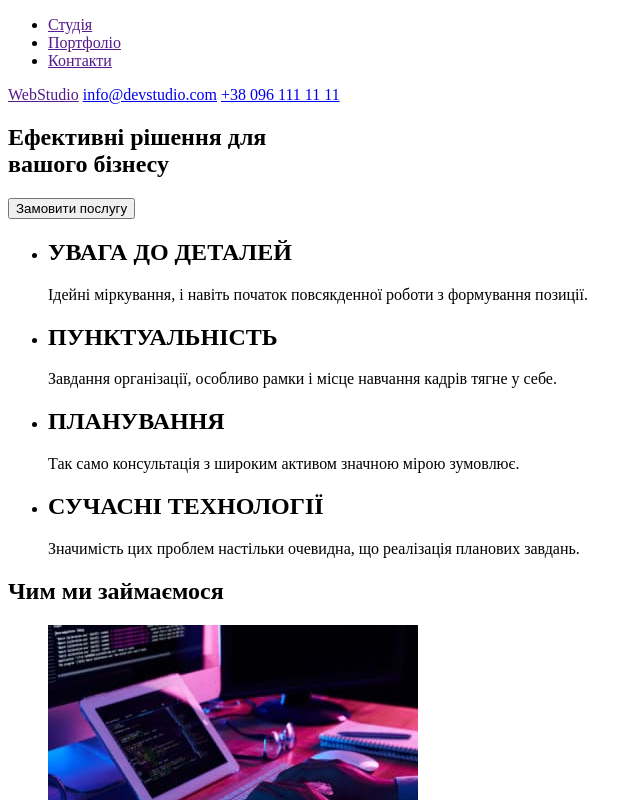
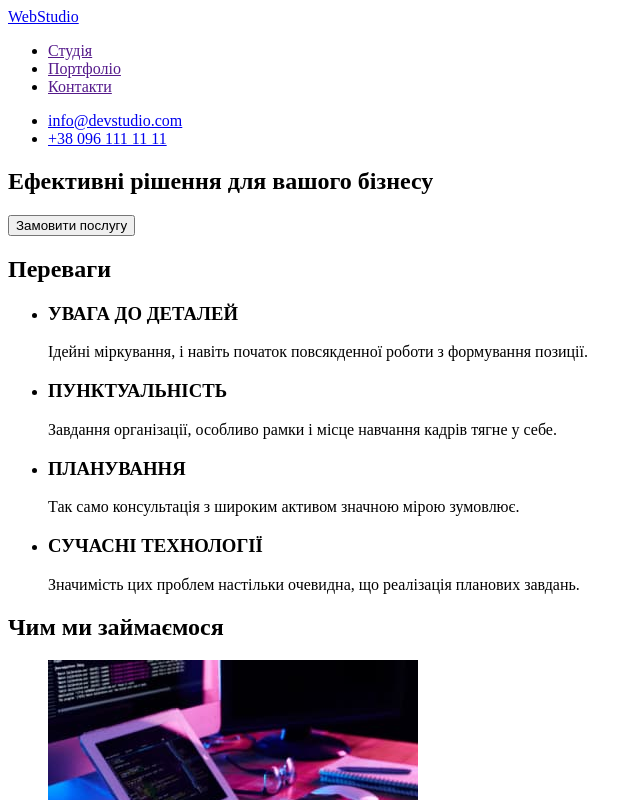
Before and after one commit to Vasyl2022/homework-1, a plain HTML site: page index.html in a window 1280 px wide. Shown: the top 800 px of the page, without its empty margins (0-640 px from the left). Drawn offline with Linux system fonts and the light colour scheme.

Commit message:
hm1-ver2

```diff
--- a/index.html
+++ b/index.html
@@ -6,50 +6,52 @@
     <meta name="viewport" content="width=device-width, initial-scale=1.0" />
     <title>lang="en">WebStudio</span></title>
   </head>
-  <body>
+  <main>
     <header>
       <nav>
+        <a href="./index.html">WebStudio</a>
         <ul>
           <li><a href="">Студія</a></li>
           <li><a href="">Портфоліо</a></li>
           <li><a href="">Контакти</a></li>
         </ul>
       </nav>
-      <a href="">WebStudio</a>
-      <a href="mailto:info@devstudio.com">info@devstudio.com</a>
-      <a href="tel:+380961111111">+38 096 111 11 11</a>
+      <ul>
+        <li><a href="mailto:info@devstudio.com">info@devstudio.com</a></li>
+        <li><a href="tel:+380961111111">+38 096 111 11 11</a></li>
+      </ul>
     </header>
-    <div>
-      <section>
+    <main>
+<section>
         <h1>
-          Ефективні рішення для <br />
-          вашого бізнесу
+          Ефективні рішення для вашого бізнесу
         </h1>
         <button type="button">Замовити послугу</button>
       </section>
-    </div>
+    </main>
     <section>
+      <h2>Переваги</h2>
       <ul>
         <li>
-          <h2>УВАГА ДО ДЕТАЛЕЙ</h2>
+          <h3>УВАГА ДО ДЕТАЛЕЙ</h3>
           <p>
             Ідейні міркування, і навіть початок повсякденної роботи з формування
             позиції.
           </p>
         </li>
         <li>
-          <h2>ПУНКТУАЛЬНІСТЬ</h2>
+          <h3>ПУНКТУАЛЬНІСТЬ</h3>
           <p>
             Завдання організації, особливо рамки і місце навчання кадрів тягне у
             себе.
           </p>
         </li>
         <li>
-          <h2>ПЛАНУВАННЯ</h2>
+          <h3>ПЛАНУВАННЯ</h3>
           <p>Так само консультація з широким активом значною мірою зумовлює.</p>
         </li>
         <li>
-          <h2>СУЧАСНІ ТЕХНОЛОГІЇ</h2>
+          <h3>СУЧАСНІ ТЕХНОЛОГІЇ</h3>
           <p>
             Значимість цих проблем настільки очевидна, що реалізація планових
             завдань.
@@ -116,11 +118,14 @@
         </li>
       </ul>
     </section>
+  </main>
+  <footer>
+    <a href="./index.html">WebStudio</a>
+    <address>м. Київ, пр-т Лесі Українки, 26</address>
+    <ul>
+      <li><a href="mailto:info@devstudio.com">info@devstudio.com</a></li>
+      <li><a href="tel:+380961111111">+38 096 111 11 11</a></li>
+    </ul>
+  </footer>
   </body>
-  <footer>
-    <a href="">WebStudio</a>
-    <address>м. Київ, пр-т Лесі Українки, 26</address>
-    <a href="mailto:info@devstudio.com">info@devstudio.com</a>
-    <a href="tel:+380961111111">+38 096 111 11 11</a>
-  </footer>
 </html>
```
